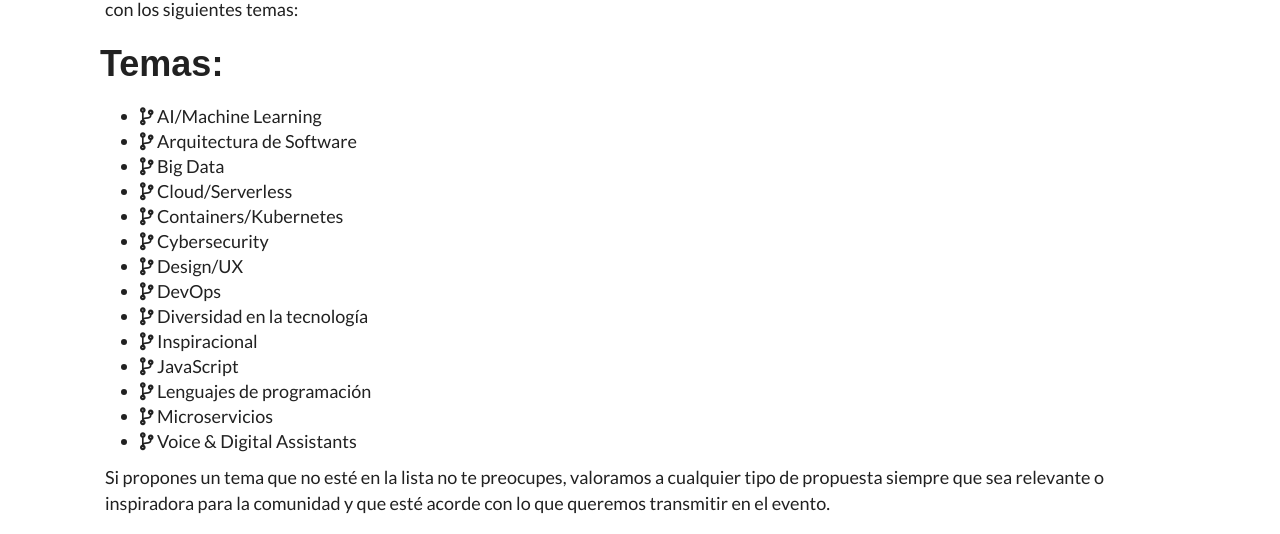
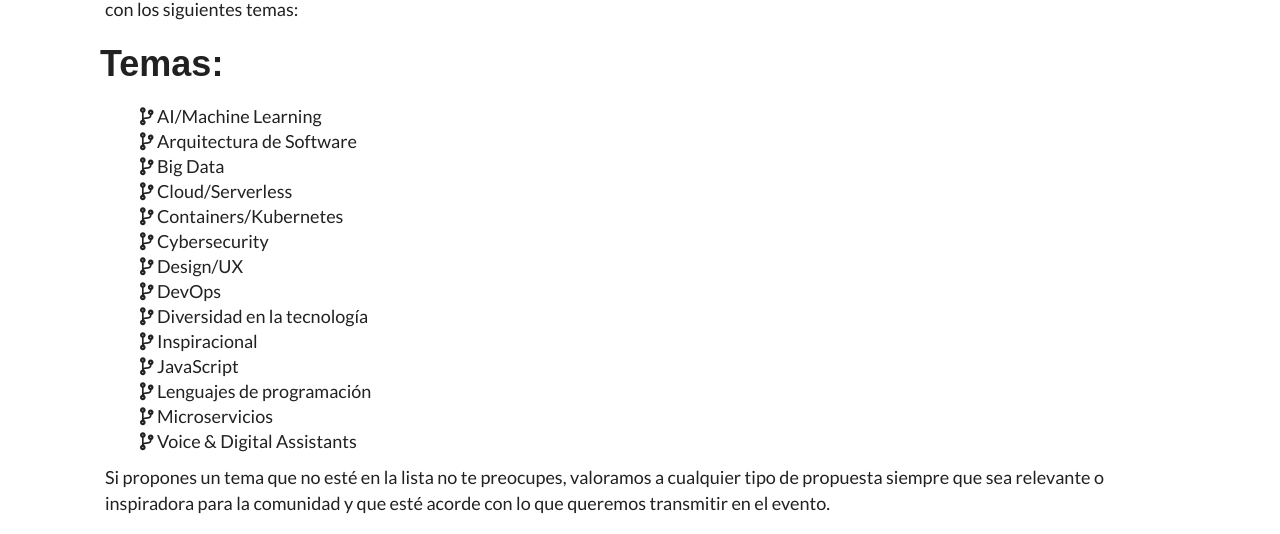
Before and after one commit to marvlm/thebranchconf, a Jekyll site: the page built from _pages/speakers.md, in a window 1280 px wide and 1400 px high, scrolled down 407 px. Shown: the part 146-680 px from the top of the window. Built offline with Jekyll 4.4.1, drawn with Linux system fonts in a browser that asks for light colours; nearby versions of some CDN libraries; some web fonts are replaced; comment, search, counter and statistics services are not loaded.

Commit message:
Removed duplicated bullet in Speakers page

```diff
--- a/assets/css/main.css
+++ b/assets/css/main.css
@@ -1862,6 +1862,10 @@
   list-style-type: disc;
 }
 
+.page-inner .list-specification li {
+  list-style-type: none;
+}
+
 .page-inner ol li {
   list-style-type: decimal;
   margin: 0px 5px 0;
```
